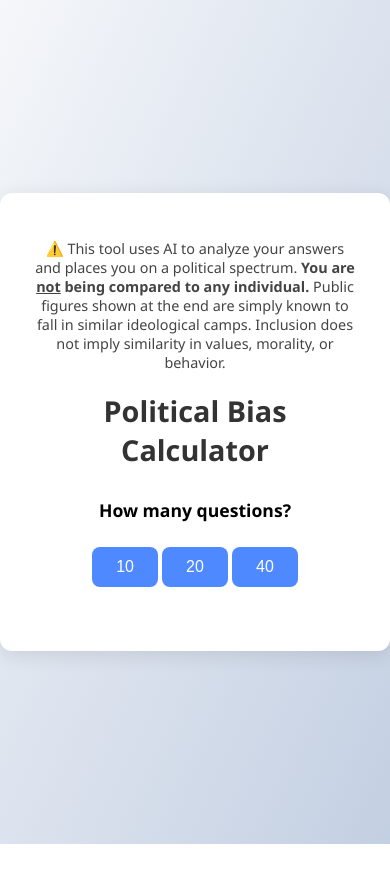
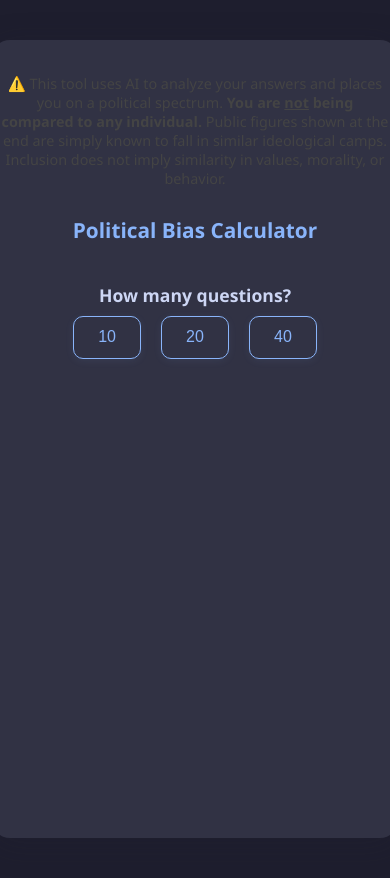
Before and after one commit to TrevorWT/poli-test, a website: page public/index.html in a window 390 px wide. Before the commit the page ends 844 px from the top, so only its background shows below. Drawn offline with Linux system fonts and the light colour scheme; no server answers.

Commit message:
dark mode

```diff
--- a/public/style.css
+++ b/public/style.css
@@ -1,38 +1,60 @@
+/* Catppuccin Mocha color palette */
+:root {
+  --ctp-bg: #1e1e2e;
+  --ctp-surface: #313244;
+  --ctp-mantle: #181825;
+  --ctp-text: #cdd6f4;
+  --ctp-subtext: #a6adc8;
+  --ctp-accent: #89b4fa;
+  --ctp-green: #a6e3a1;
+  --ctp-red: #f38ba8;
+  --ctp-yellow: #f9e2af;
+  --ctp-blue: #89b4fa;
+  --ctp-overlay: #6c7086;
+}
+
 /* Global Styles */
 body {
   font-family: 'Segoe UI', 'Helvetica Neue', sans-serif;
-  background: linear-gradient(to bottom right, #f5f7fa, #c3cfe2);
+  background: var(--ctp-bg);
+  color: var(--ctp-text);
   margin: 0;
   padding: 0;
   min-height: 100vh;
   display: flex;
-  justify-content: center;
+  flex-direction: column;
+  justify-content: flex-start;
   align-items: center;
 }
 
 /* Main Container */
 .container {
-  background: white;
-  padding: 2em;
-  border-radius: 12px;
-  box-shadow: 0 4px 20px rgba(0, 0, 0, 0.1);
-  width: 90%;
-  max-width: 600px;
+  background: var(--ctp-surface);
+  padding: 2.5em 2em 2em 2em;
+  border-radius: 18px;
+  box-shadow: 0 6px 32px rgba(30, 30, 46, 0.25);
+  width: 100%;
+  max-width: 650px;
+  margin-top: 2.5em;
+  margin-bottom: 2.5em;
   text-align: center;
+  display: flex;
+  flex-direction: column;
+  min-height: 80vh;
 }
 
 /* Header */
 h1 {
-  margin-bottom: 1em;
-  font-size: 1.8em;
-  color: #333;
+  margin-bottom: 1.2em;
+  font-size: 2.1em;
+  color: var(--ctp-accent);
 }
 
 /* Question Text */
 #question {
-  font-size: 1.2em;
-  color: #444;
-  margin-bottom: 0.5em;
+  font-size: 1.25em;
+  color: var(--ctp-text);
+  margin-bottom: 0.7em;
 }
 
 /* Text Area */
@@ -40,58 +62,108 @@ textarea {
   width: 100%;
   min-height: 120px;
   padding: 1em;
-  font-size: 1em;
-  border: 1px solid #ccc;
-  border-radius: 8px;
+  font-size: 1.05em;
+  border: 1.5px solid var(--ctp-overlay);
+  border-radius: 10px;
   resize: none;           /* Prevent manual resizing */
   overflow: hidden;       /* Hides internal scrollbar */
   box-sizing: border-box;
+  background: var(--ctp-mantle);
+  color: var(--ctp-text);
+  margin-bottom: 1em;
+  transition: border-color 0.2s;
 }
-
+textarea:focus {
+  border-color: var(--ctp-accent);
+  outline: none;
+}
 
 /* Buttons */
 button {
   margin-top: 1em;
-  padding: 0.7em 1.5em;
-  font-size: 1em;
+  margin-right: 0.5em;
+  padding: 0.8em 2em;
+  font-size: 1.05em;
   border: none;
-  border-radius: 8px;
+  border-radius: 10px;
   cursor: pointer;
-  background-color: #4e89ff;
-  color: white;
-  transition: background-color 0.2s ease;
+  background-color: var(--ctp-accent);
+  color: var(--ctp-bg);
+  font-weight: 600;
+  transition: background 0.2s, color 0.2s;
+  box-shadow: 0 2px 8px rgba(137, 180, 250, 0.08);
 }
-
 button:hover {
-  background-color: #3a6edc;
+  background-color: var(--ctp-blue);
+  color: var(--ctp-text);
 }
 
 /* Export Button */
 #export-btn {
-  background-color: #28a745;
+  background-color: var(--ctp-green);
+  color: var(--ctp-bg);
+}
+#export-btn:hover {
+  background-color: var(--ctp-yellow);
+  color: var(--ctp-surface);
 }
 
-#export-btn:hover {
-  background-color: #1e7e34;
+/* Count Button */
+.count-btn {
+  background: var(--ctp-surface);
+  color: var(--ctp-accent);
+  border: 1.5px solid var(--ctp-accent);
+  margin: 0 0.5em 0.5em 0.5em;
+  padding: 0.7em 1.5em;
+  border-radius: 10px;
+  font-size: 1em;
+  font-weight: 500;
+  transition: background 0.2s, color 0.2s, border 0.2s;
+}
+.count-btn:hover {
+  background: var(--ctp-accent);
+  color: var(--ctp-bg);
+  border: 1.5px solid var(--ctp-blue);
 }
 
 /* Result Box */
 #copy-box {
   margin-top: 1.5em;
-  background-color: #fefefe;
-  border: 1px solid #ddd;
-  border-radius: 8px;
-  padding: 1.2em;
+  background-color: var(--ctp-mantle);
+  border: 1.5px solid var(--ctp-overlay);
+  border-radius: 10px;
+  padding: 1.5em;
   text-align: left;
   white-space: pre-wrap;
-  font-size: 1.1em;
-  line-height: 1.6em;
+  font-size: 1.13em;
+  line-height: 1.7em;
   font-family: "Segoe UI", sans-serif;
-  max-height: 400px;
+  max-height: 500px;
   overflow-y: auto;
+  color: var(--ctp-subtext);
+}
+#copy-box strong {
+  font-weight: bold;
+  color: var(--ctp-accent);
 }
 
-#copy-box strong {
-  font-weight: bold;
-  color: #333;
+/* Scrollbar Styles */
+::-webkit-scrollbar {
+  width: 10px;
+  background: var(--ctp-surface);
 }
+::-webkit-scrollbar-thumb {
+  background: var(--ctp-overlay);
+  border-radius: 8px;
+}
+
+/* Responsive Styles */
+@media (max-width: 700px) {
+  .container {
+    padding: 1.2em 0.5em;
+    min-height: 90vh;
+  }
+  h1 {
+    font-size: 1.3em;
+  }
+}
```
